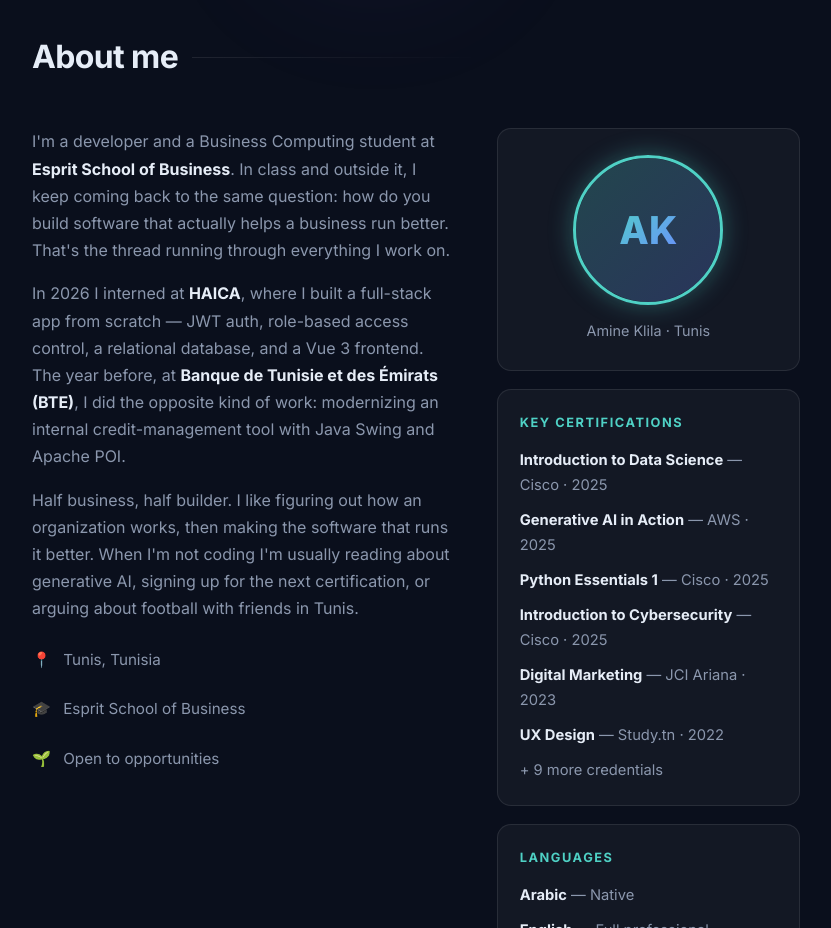
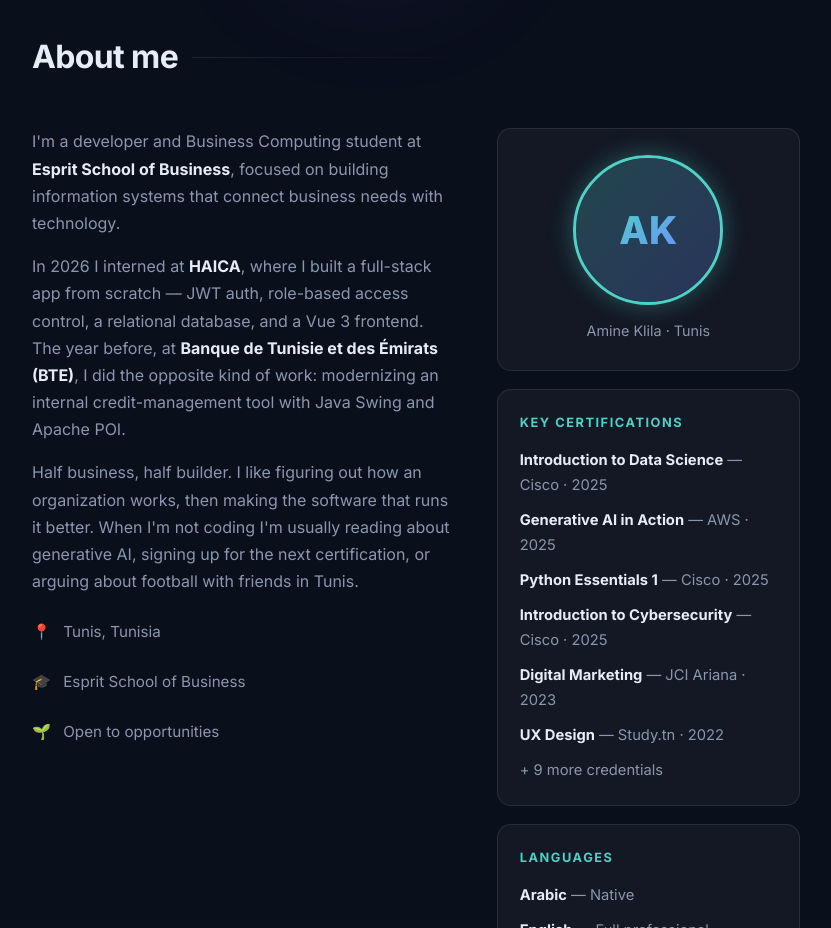
Before and after one commit to MohamedAmineKlila/mohamedamineklila.github.io, a plain HTML site: page index.html in a window 1280 px wide. Shown: the part 860-1788 px from the top of the page, without its empty margins (224-1055 px from the left). Drawn offline with Linux system fonts and the light colour scheme.

Commit message:
Restore original About intro

```diff
--- a/index.html
+++ b/index.html
@@ -71,11 +71,9 @@
       <div class="about-grid">
         <div class="about-text reveal">
           <p>
-            I'm a developer and a Business Computing student at
-            <strong>Esprit School of Business</strong>. In class and outside it,
-            I keep coming back to the same question: how do you build software
-            that actually helps a business run better. That's the thread running
-            through everything I work on.
+            I'm a developer and Business Computing student at
+            <strong>Esprit School of Business</strong>, focused on building
+            information systems that connect business needs with technology.
           </p>
           <p>
             In 2026 I interned at <strong>HAICA</strong>, where I built a
```
